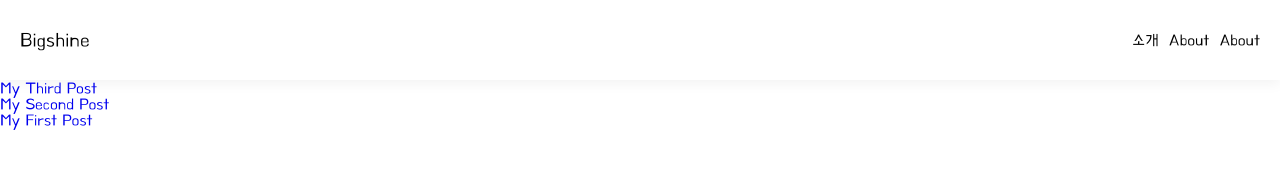
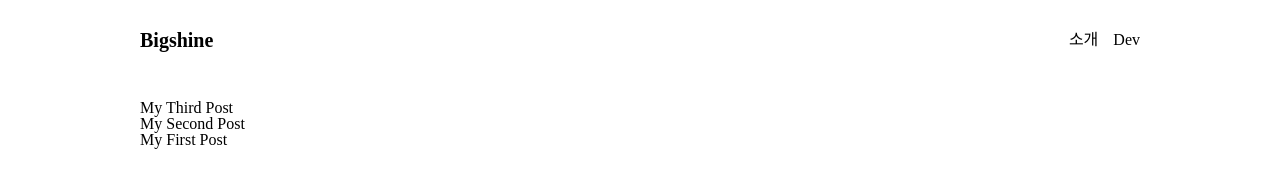
Before and after one commit to gangchaeng2/bigshine.github.io., a Gatsby site: page / in a window 1280 px wide. Built offline with nearby package versions, Linux system fonts and the light colour scheme; Gatsby itself is replaced by a stand-in of ours; a web font is replaced by a local one.

Commit message:
Header 변경

```diff
--- a/src/components/Header/index.js
+++ b/src/components/Header/index.js
@@ -1,16 +1,16 @@
 import React from 'react'
+import { Link } from 'gatsby'
 
 import { Wrap, A, Ul } from './styled'
 
-const Header = ({ title, description, }) => {
+const Header = () => {
   return (
     <Wrap>
       <A to="/">Bigshine</A>
 
       <Ul className='Clearfix'>
-        <li>소개</li>
-        <li>About</li>
-        <li>About</li>
+        <li><Link to='/intro'>소개</Link></li>
+        <li><Link to='/dev'>Dev</Link></li>
       </Ul>
     </Wrap>
   )
--- a/src/components/Header/styled.js
+++ b/src/components/Header/styled.js
@@ -2,14 +2,16 @@ import styled from 'styled-components'
 import { Link } from 'gatsby'
 
 export const Wrap = styled.div`
+  max-width: 1000px;
+  margin: 0 auto;
   padding: 0 20px;
   height: 80px;
-  box-shadow: 0 4px 12px 0 rgba(0, 0, 0, 0.05);
 `
 
 export const A = styled(Link)`
   float: left;
   line-height: 80px;
+  font-weight: 700;
   font-size: 20px;
   color: #000;
 `
@@ -20,9 +22,18 @@ export const Ul = styled.ul`
 
   > li {
     float: left;
+    cursor: pointer;
 
     & + li {
-      margin-left: 10px;
+      margin-left: 15px;
+    }
+
+    &:hover {
+      font-weight: 700;
+    }
+
+    > a {
+      display: inline-block;
     }
   }
 `
--- /dev/null
+++ b/src/components/Home/index.js
@@ -0,0 +1,46 @@
+import React from 'react'
+import { useStaticQuery, graphql, Link } from 'gatsby'
+
+import { Wrap } from './styled'
+
+const HomeComponent = () => {
+  const { allMarkdownRemark: { edges} } = useStaticQuery(
+    graphql`
+      query HomepageQuery {
+        allMarkdownRemark(
+          sort: { order: DESC, fields: [frontmatter___date] }
+        ) {
+          totalCount,
+          edges {
+            node {
+              frontmatter {
+                title
+                path
+                date
+                tags
+              }
+            }
+          }
+        }
+      }
+    `
+  )
+
+  const postsData = edges.map(edge => edge.node)
+
+  return (
+    <Wrap>
+      {postsData.map(item => {
+        const { frontmatter } = item
+
+        return (
+          <div key={frontmatter.path}>
+            <Link to={frontmatter.path}>{frontmatter.title}</Link>
+          </div>
+        )
+      })}
+    </Wrap>
+  )
+}
+
+export default HomeComponent
--- /dev/null
+++ b/src/components/Home/styled.js
@@ -0,0 +1,7 @@
+import styled from 'styled-components'
+
+export const Wrap = styled.div`
+  max-width: 1000px;
+  margin: 0 auto;
+  padding: 20px;
+`
--- a/src/components/Layout/styled.js
+++ b/src/components/Layout/styled.js
@@ -11,7 +11,8 @@ export const GlobalStyle = createGlobalStyle`
   }
 
   @font-face {
-    font-family:'HangeulNuri Bold';
+    font-family:'HangeulNuri';
+    font-weight: 700;
     src: url(${withPrefix('fonts/HangeulNuriB.ttf')}) format('truetype');
   }
 
@@ -25,11 +26,12 @@ export const GlobalStyle = createGlobalStyle`
     height: 100%;
     margin: 0;
     padding: 0;
-    font-family: 'BMHANNAAir', 'Sans-serif';
+    font-family: 'HangeulNuri', 'Sans-serif';
     box-sizing: border-box;
   }
 
   a {
+    color: black;
     text-decoration: none;
   }
 
--- a/src/pages/index.js
+++ b/src/pages/index.js
@@ -1,46 +1,16 @@
 import React from 'react'
-import { graphql, Link } from 'gatsby'
 
 import Seo from 'components/Seo'
 import Layout from 'components/Layout'
+import Home from 'components/Home'
 
-const Index = ({ data }) => {
-  const { edges } = data.allMarkdownRemark
-
+const IndexPage = () => {
   return (
     <Layout>
       <Seo />
-      {edges.map(edge => {
-        const { frontmatter } = edge.node
-
-        return (
-          <div key={frontmatter.path}>
-            <Link to={frontmatter.path}>{frontmatter.title}</Link>
-          </div>
-        )
-      })}
+      <Home />
     </Layout>
   )
 }
 
-export const query = graphql`
-  query HomepageQuery {
-    allMarkdownRemark(
-      sort: { order: DESC, fields: [frontmatter___date] }
-    ) {
-      totalCount,
-      edges {
-        node {
-          frontmatter {
-            title
-            path
-            date
-            tags
-          }
-        }
-      }
-    }
-  }
-`
-
-export default Index
+export default IndexPage
--- a/src/templates/blogTemplate.js
+++ b/src/templates/blogTemplate.js
@@ -3,6 +3,8 @@ import Helmet from 'react-helmet'
 import { graphql } from 'gatsby'
 
 import Layout from 'components/Layout'
+
+import { Wrap } from './styled'
 
 const Template = ({ data }) => {
   const { markdownRemark } = data
@@ -12,13 +14,13 @@ const Template = ({ data }) => {
     <Layout>
       <Helmet title={frontmatter.title} />
 
-      <div>
+      <Wrap>
         <div>
           <h1>{frontmatter.title}</h1>
           <h2>{frontmatter.date}</h2>
         </div>
         <div dangerouslySetInnerHTML={{ __html: html }} />
-      </div>
+      </Wrap>
     </Layout>
   )
 }
--- /dev/null
+++ b/src/templates/styled.js
@@ -0,0 +1,5 @@
+import styled from 'styled-components'
+
+export const Wrap = styled.div`
+
+`
```
